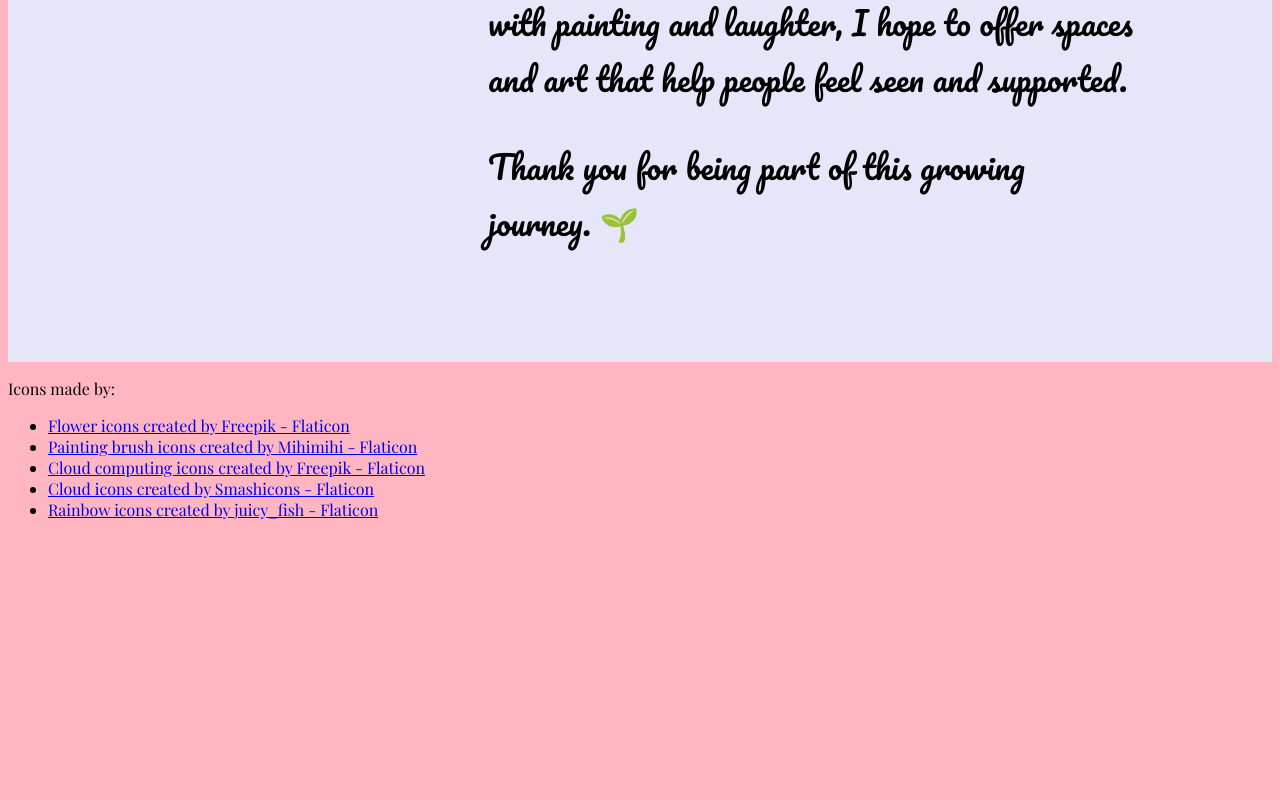
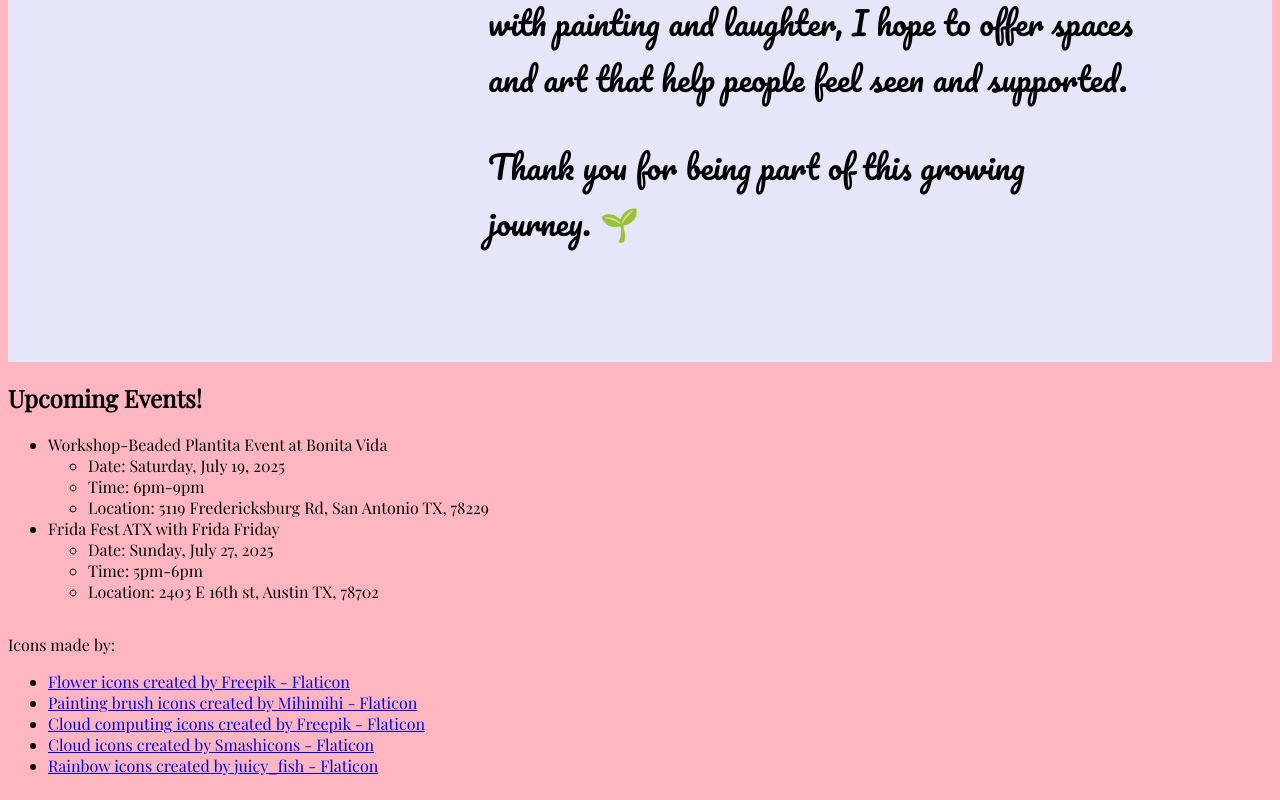
Before and after one commit to Low-is/Petals-Paint-Create, a plain HTML site: page index.html in a window 1280 px wide. Shown: the part 1316-2116 px from the top of the page. Before the commit the page ends 1860 px from the top, so only its background shows below. Drawn offline with nearby package versions, Linux system fonts and the light colour scheme.

Commit message:
Update index.html

```diff
--- a/index.html
+++ b/index.html
@@ -55,6 +55,30 @@
 
 
 
+ <section id="event">
+  <div class="events">
+    <div class="event-header">
+      <h1>Upcoming Events!</h1>
+    </div>
+    <ul class="event-list">
+      <li>Workshop-Beaded Plantita Event at Bonita Vida</li>
+      <ul>
+        <li>Date: Saturday, July 19, 2025</li>
+        <li>Time: 6pm-9pm</li>
+        <li>Location: 5119 Fredericksburg Rd, San Antonio TX, 78229</li>
+      </ul>
+      <li>Frida Fest ATX with Frida Friday</li>
+      <ul>
+        <li>Date: Sunday, July 27, 2025</li>
+        <li>Time: 5pm-6pm</li>
+        <li>Location: 2403 E 16th st, Austin TX, 78702</li>
+      </ul>
+    </ul>
+  </div>
+</section>
+
+
+
 
 <footer>
 <p>Icons made by:</p>
```
